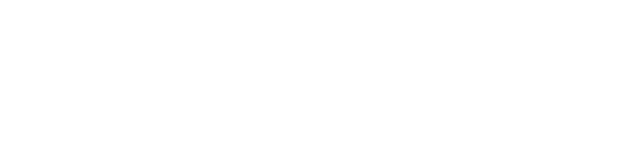
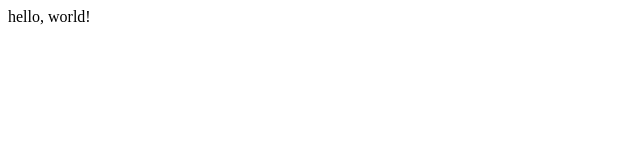
Before and after one commit to veranovus/veranovus.github.io, a plain HTML site: page index.html in a window 1280 px wide. Shown: the whole page, without its empty margins (0-640 px from the left). Drawn offline with Linux system fonts and the light colour scheme.

Commit message:
initial commit

```diff
--- a/index.html
+++ b/index.html
@@ -11,7 +11,7 @@
 </head>
 
 <body>
-
+    hello, world!
 </body>
 
 </html>
```
